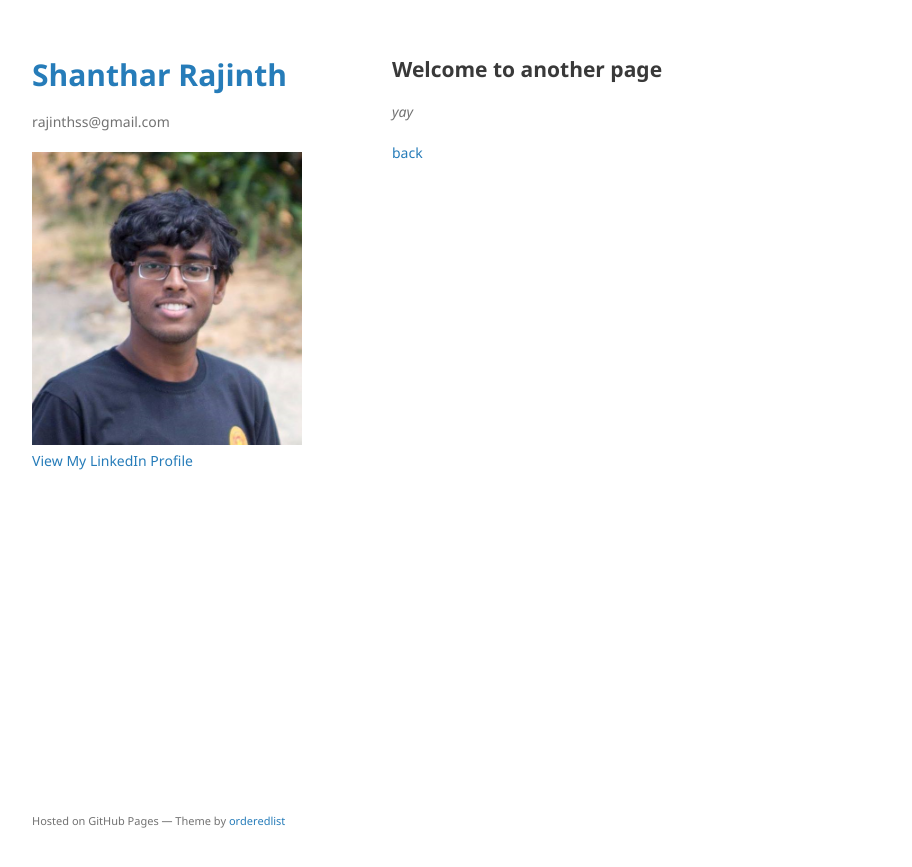
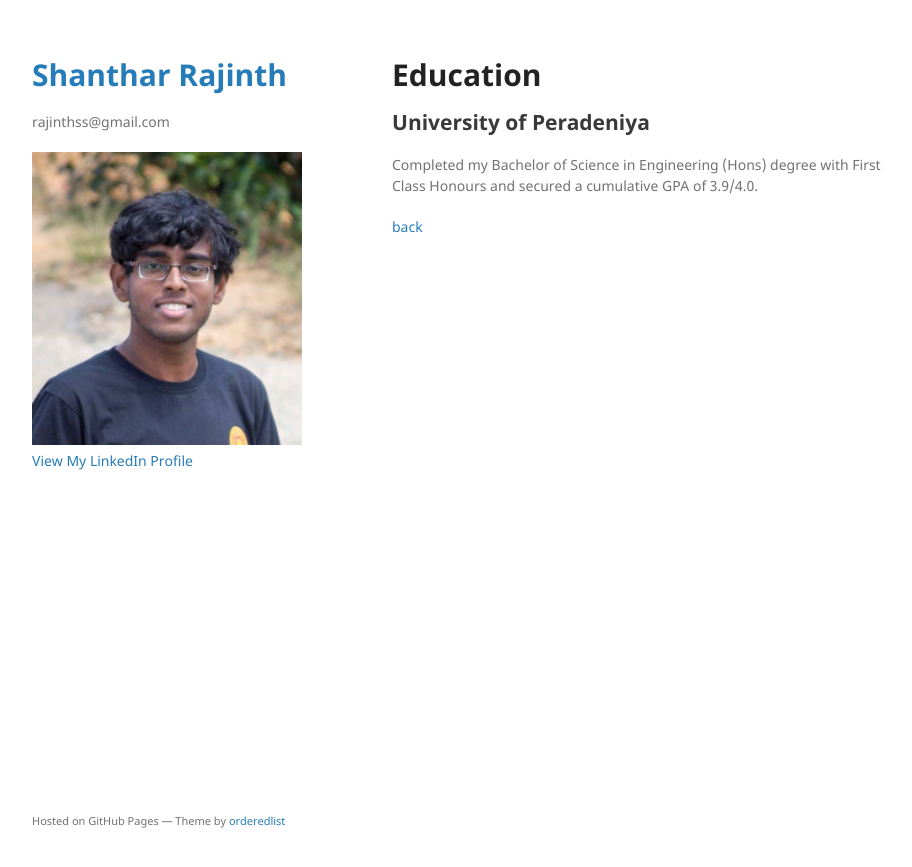
Before and after one commit to rajinthss/rajinthss.github.io, a Jekyll site: the page built from education.md, in a window 1280 px wide. Shown: the top 867 px of the page, without its empty margins (178-1090 px from the left). Built offline with Jekyll 4.4.1, drawn with Linux system fonts in a browser that asks for light colours; our own code applies the rules of GitHub Pages for plain Markdown files.

Commit message:
Update education.md

```diff
--- a/education.md
+++ b/education.md
@@ -2,8 +2,11 @@
 layout: default
 ---
 
-## Welcome to another page
+# Education
 
-_yay_
+## University of Peradeniya
+
+Completed my Bachelor of Science in Engineering (Hons) degree with First Class Honours and secured a cumulative GPA of 3.9/4.0.
+
 
 [back](./)
```
